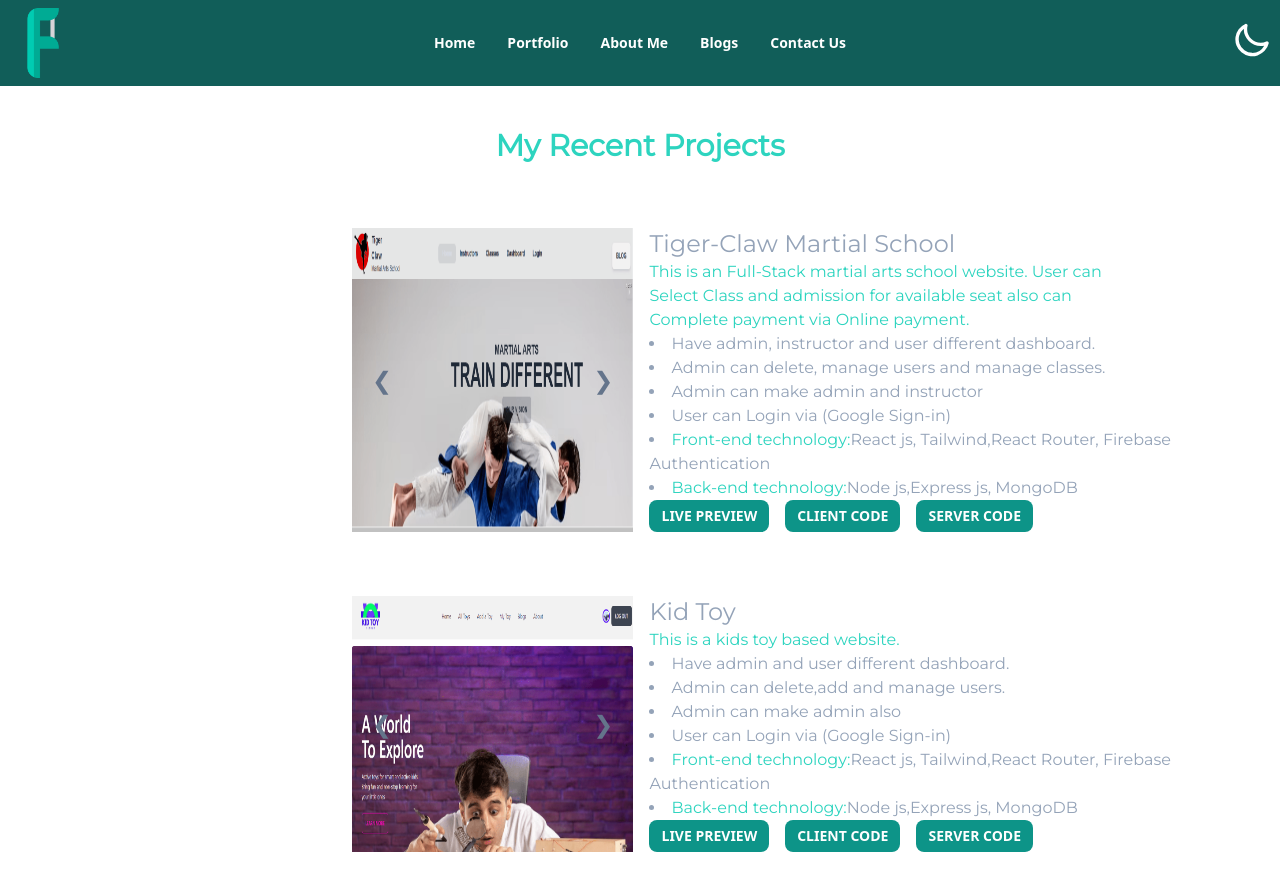
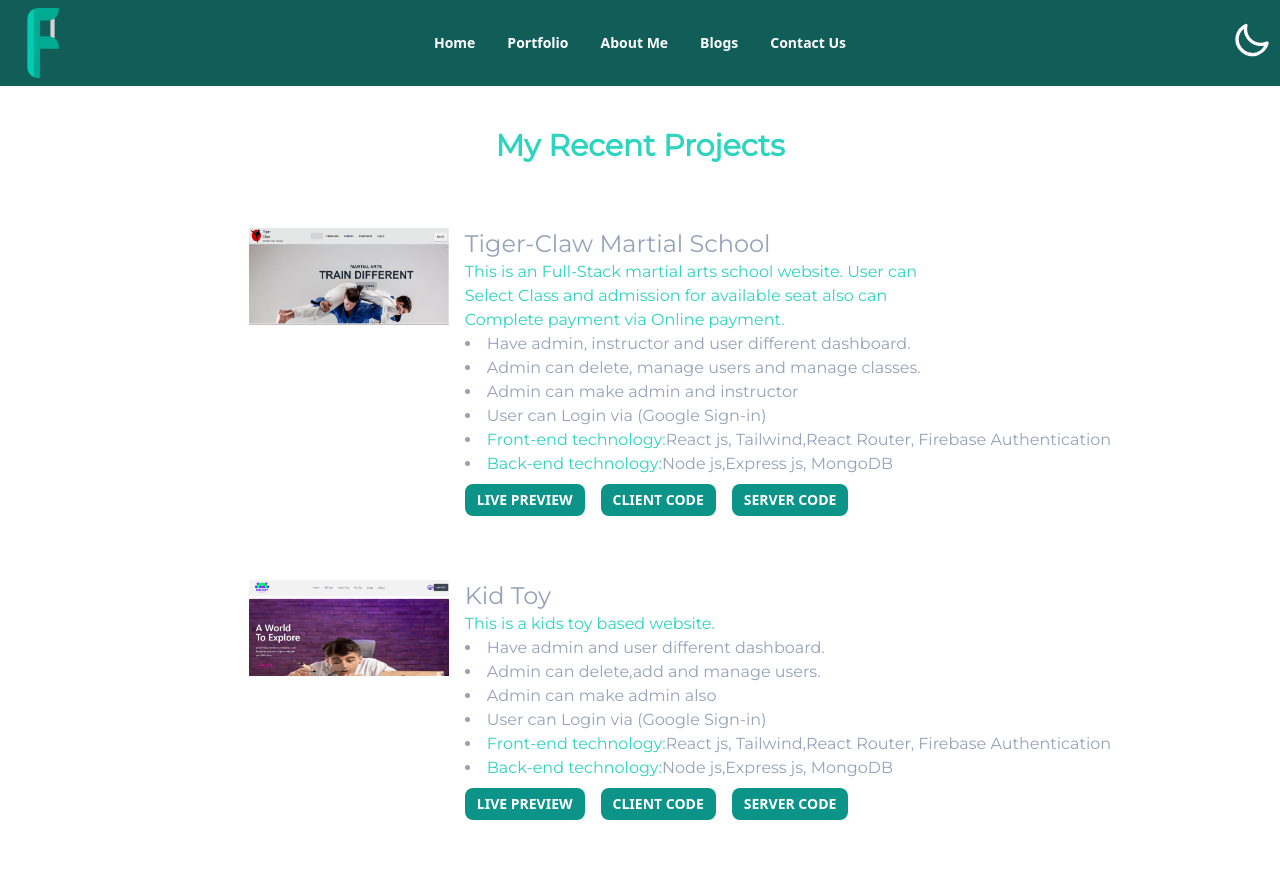
Before and after one commit to fayezf/my_portfolio, a React (Vite) app: page /portfolio in a window 1280 px wide. Shown: the top 890 px of the page. Built offline with nearby package versions, Linux system fonts and the light colour scheme.

Commit message:
kidtoy added

```diff
--- a/src/pages/Home/Contact/Contact.jsx
+++ b/src/pages/Home/Contact/Contact.jsx
@@ -22,19 +22,19 @@ const Contact = () => {
     return (
         <div>
             <h2 className='text-4xl text-center text-teal-400 font-bold font-montserrat my-12'>Contact Us</h2>
-            <div className='max-w-3xl mx-auto mr-36'>
+            <div className='md:flex justify-center'>
                 <form ref={form} onSubmit={sendEmail}>
                     <div className="form-control w-full text-center mb-4">
-                        <input type="text" placeholder="Your Name" name='from_name' className="input input-bordered bg-slate-50 text-slate-400 font-semibold text-center w-2/3 " />
+                        <input type="text" placeholder="Your Name" name='from_name' className="input input-bordered bg-slate-50 text-slate-400 font-semibold text-center w-full " />
                     </div>
                     <div className="form-control w-full mb-4">
-                        <input type="email" placeholder="Your Email" name='from_email' className="input input-bordered w-2/3 text-center bg-slate-50 text-slate-400 font-semibold" />
+                        <input type="email" placeholder="Your Email" name='from_email' className="input input-bordered w-full text-center bg-slate-50 text-slate-400 font-semibold" />
                     </div>
                     <div className="form-control w-full mb-4">
-                        <textarea name='message' className="textarea textarea-bordered h-24 w-2/3 text-center bg-slate-50 text-slate-400 font-semibold" placeholder="Type your message"></textarea>
+                        <textarea name='message' className="textarea textarea-bordered h-32 w-full text-center bg-slate-50 text-slate-400 font-semibold" placeholder="Type your message"></textarea>
                     </div>
-                    <div className='ml-32'>
-                        <input className='btn btn-wide btn-accent mt-4 bg-teal-500 text-white' type="submit" value="Send Message" />
+                    <div className='text-center'>
+                        <input className='btn btn-sm btn-accent mt-4 bg-teal-500 text-white' type="submit" value="Send Message" />
                     </div>
                 </form>
             </div>
--- a/src/pages/Home/Projects/Projects.jsx
+++ b/src/pages/Home/Projects/Projects.jsx
@@ -2,9 +2,6 @@ import React, { useEffect } from 'react';
 import AOS from 'aos';
 import 'aos/dist/aos.css';
 import img1 from '../../../assets/projects1/home.png';
-import img2 from '../../../assets/projects1/login.png';
-import img3 from '../../../assets/projects1/payment.png';
-import img4 from '../../../assets/projects1/manageClasses.png';
 import Projects2 from './Projects2';
 import Projects3 from './Projects3';
 
@@ -15,36 +12,9 @@ const Projects = () => {
     return (
         <div>
             <h2 className='text-3xl text-center font-montserrat text-teal-400 font-bold'>My Recent Projects</h2>
-            <div className='md:flex gap-4 my-16 px-8' data-aos="fade-up" data-aos-duration="1500">
-                <div className="carousel w-1/4 ml-80 ">
-                    <div id="slide1" className="carousel-item relative w-full">
-                        <img src={img1} className="w-full" />
-                        <div className="absolute flex justify-between transform -translate-y-1/2 left-5 right-5 top-1/2">
-                            <a href="#slide4" className="text-slate-500 text-2xl bg-transparent border-none">❮</a>
-                            <a href="#slide2" className="text-slate-500 text-2xl bg-transparent border-none">❯</a>
-                        </div>
-                    </div>
-                    <div id="slide2" className="carousel-item relative w-full">
-                        <img src={img2} className="w-full" />
-                        <div className="absolute flex justify-between transform -translate-y-1/2 left-5 right-5 top-1/2">
-                            <a href="#slide1" className="text-slate-500 text-2xl bg-transparent border-none">❮</a>
-                            <a href="#slide3" className="text-slate-500 text-2xl bg-transparent border-none">❯</a>
-                        </div>
-                    </div>
-                    <div id="slide3" className="carousel-item relative w-full">
-                        <img src={img3} className="w-full" />
-                        <div className="absolute flex justify-between transform -translate-y-1/2 left-5 right-5 top-1/2">
-                            <a href="#slide2" className="text-slate-500 text-2xl bg-transparent border-none">❮</a>
-                            <a href="#slide4" className="text-slate-500 text-2xl bg-transparent border-none">❯</a>
-                        </div>
-                    </div>
-                    <div id="slide4" className="carousel-item relative w-full">
-                        <img src={img4} className="w-full" />
-                        <div className="absolute flex justify-between transform -translate-y-1/2 left-5 right-5 top-1/2">
-                            <a href="#slide3" className="text-slate-500 text-2xl bg-transparent border-none">❮</a>
-                            <a href="#slide1" className="text-slate-500 text-2xl bg-transparent border-none">❯</a>
-                        </div>
-                    </div>
+            <div className='md:flex justify-center gap-4 my-16 px-10 ml-20' data-aos="fade-up" data-aos-duration="1500">
+                <div className='mb-2'>
+                    <img style={{ width: '200px' }} src={img1} alt="" />
                 </div>
                 <div>
                     <h2 className='text-2xl text-slate-400 font-montserrat'>Tiger-Claw Martial School</h2>
@@ -55,7 +25,7 @@ const Projects = () => {
                     <li className='text-slate-400 font-montserrat'>User can Login via (Google Sign-in)</li>
                     <li className='text-slate-400 font-montserrat'><span className='text-teal-400'>Front-end technology:</span>React js, Tailwind,React Router, Firebase Authentication</li>
                     <li className='text-slate-400 font-montserrat'><span className='text-teal-400'>Back-end technology:</span>Node js,Express js, MongoDB</li>
-                    <div className='md:flex gap-4'>
+                    <div className='md:flex gap-4 mt-2'>
                         <button className='btn btn-primary border-none btn-sm text-white bg-teal-600'><a href="https://martial-arts-69e3f.web.app/">Live Preview</a></button>
                         <button className='btn btn-primary border-none btn-sm text-white bg-teal-600'><a href="https://github.com/fayezf/martial-client">Client Code</a></button>
                         <button className='btn btn-primary border-none btn-sm text-white bg-teal-600'><a href="https://github.com/fayezf/martial-server">Server Code</a></button>
--- a/src/pages/Home/Projects/Projects2.jsx
+++ b/src/pages/Home/Projects/Projects2.jsx
@@ -2,9 +2,6 @@ import React, { useEffect } from 'react';
 import AOS from 'aos';
 import 'aos/dist/aos.css';
 import img1 from '../../../assets/projects2/home.png';
-import img2 from '../../../assets/projects2/login.png';
-import img3 from '../../../assets/projects2/addToy.png';
-import img4 from '../../../assets/projects2/myToy.png';
 
 const Projects2 = () => {
     useEffect(() => {
@@ -12,36 +9,9 @@ const Projects2 = () => {
     }, [])
     return (
         <div>
-            <div className='md:flex gap-4 my-16 px-8' data-aos="fade-up" data-aos-duration="1500">
-                <div className="carousel w-1/4 ml-80 ">
-                    <div id="slide1" className="carousel-item relative w-full">
-                        <img src={img1} className="w-full" />
-                        <div className="absolute flex justify-between transform -translate-y-1/2 left-5 right-5 top-1/2">
-                            <a href="#slide4" className="text-slate-500 text-2xl bg-transparent border-none">❮</a>
-                            <a href="#slide2" className="text-slate-500 text-2xl bg-transparent border-none">❯</a>
-                        </div>
-                    </div>
-                    <div id="slide2" className="carousel-item relative w-full">
-                        <img src={img2} className="w-full" />
-                        <div className="absolute flex justify-between transform -translate-y-1/2 left-5 right-5 top-1/2">
-                            <a href="#slide1" className="text-slate-500 text-2xl bg-transparent border-none">❮</a>
-                            <a href="#slide3" className="text-slate-500 text-2xl bg-transparent border-none">❯</a>
-                        </div>
-                    </div>
-                    <div id="slide3" className="carousel-item relative w-full">
-                        <img src={img3} className="w-full" />
-                        <div className="absolute flex justify-between transform -translate-y-1/2 left-5 right-5 top-1/2">
-                            <a href="#slide2" className="text-slate-500 text-2xl bg-transparent border-none">❮</a>
-                            <a href="#slide4" className="text-slate-500 text-2xl bg-transparent border-none">❯</a>
-                        </div>
-                    </div>
-                    <div id="slide4" className="carousel-item relative w-full">
-                        <img src={img4} className="w-full" />
-                        <div className="absolute flex justify-between transform -translate-y-1/2 left-5 right-5 top-1/2">
-                            <a href="#slide3" className="text-slate-500 text-2xl bg-transparent border-none">❮</a>
-                            <a href="#slide1" className="text-slate-500 text-2xl bg-transparent border-none">❯</a>
-                        </div>
-                    </div>
+            <div className='md:flex justify-center gap-4 my-16 px-10 ml-20' data-aos="fade-up" data-aos-duration="1500">
+                <div className='mb-2'>
+                    <img style={{width: '200px'}} src={img1} alt="" />
                 </div>
                 <div>
                     <h2 className='text-2xl text-slate-400 font-montserrat'>Kid Toy</h2>
@@ -52,7 +22,7 @@ const Projects2 = () => {
                     <li className='text-slate-400 font-montserrat'>User can Login via (Google Sign-in)</li>
                     <li className='text-slate-400 font-montserrat'><span className='text-teal-400'>Front-end technology:</span>React js, Tailwind,React Router, Firebase Authentication</li>
                     <li className='text-slate-400 font-montserrat'><span className='text-teal-400'>Back-end technology:</span>Node js,Express js, MongoDB</li>
-                    <div className='md:flex gap-4'>
+                    <div className='md:flex gap-4 mt-2'>
                         <button className='btn btn-primary border-none btn-sm text-white bg-teal-600'><a href="https://education-learning-toys.web.app/">Live Preview</a></button>
                         <button className='btn btn-primary border-none btn-sm text-white bg-teal-600'><a href="https://github.com/fayezf/kid-toy-client">Client Code</a></button>
                         <button className='btn btn-primary border-none btn-sm text-white bg-teal-600'><a href="https://github.com/fayezf/kid-toy-server">Server Code</a></button>
```
Also changed, not shown: src/pages/ContactUs/ContactUs.jsx (+6 -6 lines), src/pages/Home/Projects/Projects3.jsx (+5 -35 lines).
